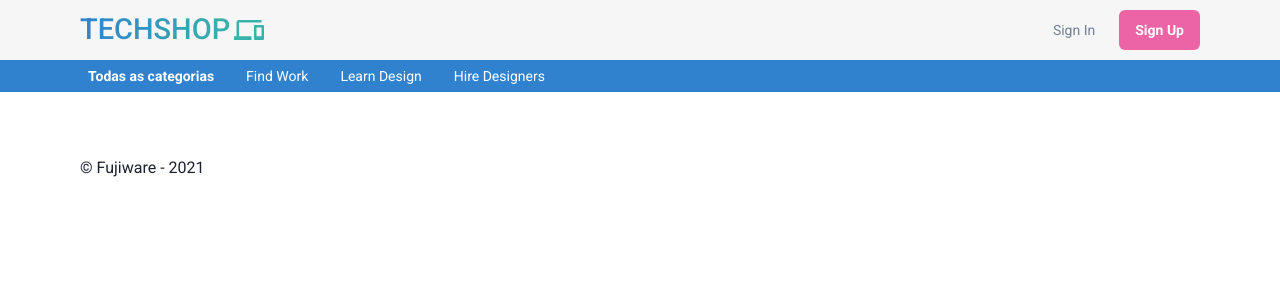
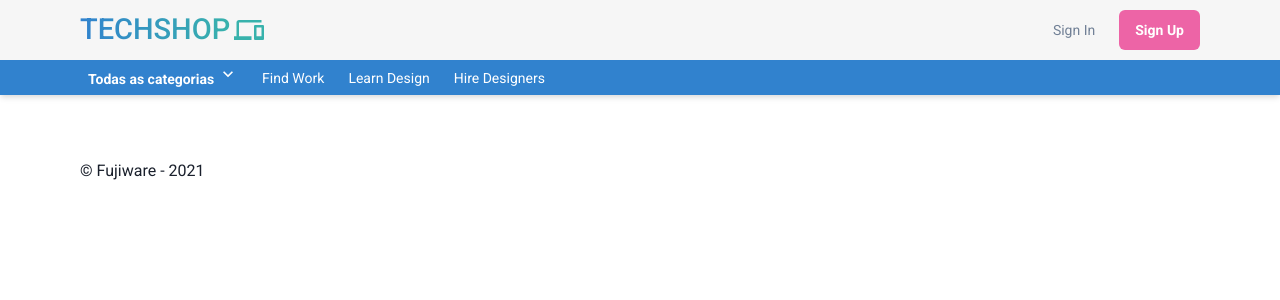
Before and after one commit to Fugiware/techshop-frontend, a Next.js app: page / in a window 1280 px wide. Shown: the top 300 px of the page. Built offline with nearby package versions, Linux system fonts and the light colour scheme.

Commit message:
feat: improve header all categories

```diff
--- a/src/components/layout/Header.tsx
+++ b/src/components/layout/Header.tsx
@@ -19,6 +19,7 @@ import {
   MdClose,
   MdChevronLeft,
   MdChevronRight,
+  MdExpandMore,
   MdDevices,
 } from 'react-icons/md'
 
@@ -26,7 +27,7 @@ export default function WithSubnavigation() {
   const { isOpen, onToggle } = useDisclosure()
 
   return (
-    <Box margin="0 auto">
+    <Box margin="0 auto" boxShadow={{ base: 'none', md: 'md' }}>
       <Flex
         bg="#F6F6F6"
         color={useColorModeValue('gray.600', 'white')}
@@ -122,7 +123,12 @@ export default function WithSubnavigation() {
 
 const DesktopNav = () => {
   return (
-    <Stack direction={'row'} spacing={4}>
+    <Stack
+      direction={'row'}
+      alignItems="center"
+      wrap="nowrap"
+      spacing={2}
+    >
       {NAV_ITEMS.map((navItem, index) => (
         <Box key={navItem.label}>
           <Popover trigger={'hover'} placement={'bottom-start'}>
@@ -136,18 +142,26 @@ const DesktopNav = () => {
                 _hover={{
                   textDecoration: 'none',
                   color: '#38B2AC',
-                  background: 'white',
+                  background: '#f6f6f6',
                 }}
               >
                 {navItem.label}
+                {index === 0 &&
+                  <Icon
+                    marginLeft={1}
+                    w={5}
+                    h={5}
+                    as={MdExpandMore}
+                  />
+                }
               </Link>
             </PopoverTrigger>
 
             {navItem.children && (
               <PopoverContent
                 border={0}
-                boxShadow={'xl'}
-                bg={useColorModeValue('white', 'gray.800')}
+                boxShadow={'md'}
+                bg="#f6f6f6"
                 p={2}
                 rounded={'xl'}
                 minW={'sm'}
```
Also changed, not shown: 1 other file (tests, documents, lock files or other folders).
